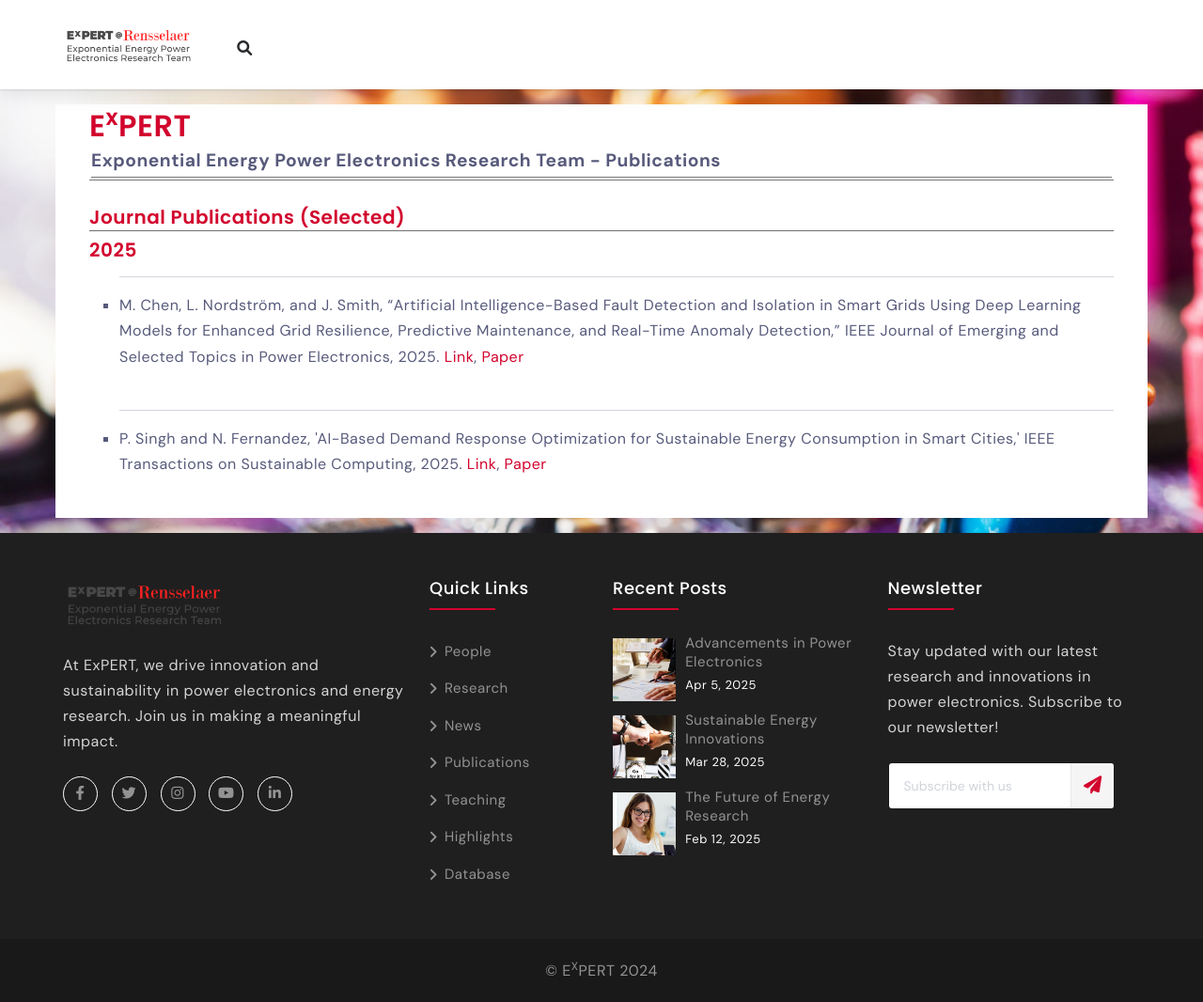
After one commit to gkwofie3/expert, a Django app: page /publications/2025/ in a window 1280 px wide. The commit adds this page. Shown: the whole page at 94% size. Run offline with Django 5.2, Linux system fonts and the light colour scheme; data comes from the database, SQL or seed files in the repository; both versions use the stored data as it was after the commit; some libraries are stand-ins or nearby versions.

Commit message:
upated according to list

```diff
--- a/main/models.py
+++ b/main/models.py
@@ -142,8 +142,6 @@ class Publication(models.Model):
     pdf = models.FileField(upload_to='publications/', blank=True, null=True)
     link=models.URLField(blank=True, null=True)
 
-
-
 class Teaching(models.Model):
     course_name = models.CharField(max_length=255)
     instructor = models.CharField(max_length=225)
--- a/main/this.py
+++ b/main/this.py
@@ -12,7 +12,7 @@ def publication_view():
     # Organize publications by year
     publications_by_year = defaultdict(list)
     for pub in publications:
-        year = pub.publication_date.year  # Extract year from publication_date
+        year = pub.publication_date.year
         publications_by_year[year].append(pub)
     # Convert to a normal dictionary and sort by year (newest first)
     publications_by_year = dict(sorted(publications_by_year.items(), reverse=True))
--- a/main/urls.py
+++ b/main/urls.py
@@ -13,6 +13,7 @@ urlpatterns=[
     path('news/', views.news, name='news'),
     path('news/<int:id>/', views.news_read, name='news'),
     path('publications/', views.publications, name='publications'),
+    path('publications/<int:year>/', views.publications_year, name='publications_year'),
     path('teaching/', views.teaching, name='teaching'),
     path('highlights/', views.highlights, name='highlights'),
     path('database/', views.database, name='database'),
--- a/main/views.py
+++ b/main/views.py
@@ -21,7 +21,7 @@ from django.core.validators import validate_email
 from django.core.exceptions import ValidationError
 from django.db.models import Q
 from .models import Slider,Lab,Slider,Sponsor,Research,New,Publication,Teaching,Database,NewsComment
-from users.models import Publication,User,Award,ResearchInterest,ResearchProject,Education,AcademicAchievement,ProfessionalExperience,AdminNote,Skill
+from users.models import Publication as userpubs,User,Award,ResearchInterest,ResearchProject,Education,AcademicAchievement,ProfessionalExperience,AdminNote,Skill
 
 from django.utils.timezone import now
 
@@ -168,6 +168,15 @@ def publications(request):
     context=this.refreshDB()
     context['page_title']='Publications || Expert'
     return render(request, 'main/publications.html',context)
+def publications_year(request,year):
+    context=None
+    context=this.refreshDB()
+    pubby=Publication.objects.filter(publication_date__year=year)
+    context['pubby']=pubby
+    context['year']=year
+
+    context['page_title']='Publications || Expert'
+    return render(request, 'main/pubby.html',context)
 
 def teaching(request):
     return render(request, 'teaching.html')
--- a/templates/main/header.html
+++ b/templates/main/header.html
@@ -37,46 +37,51 @@
                                 <li><a href="/people/">PEOPLE</a></li>
                                 <li><a href="/research/">RESEARCH</a></li>
                                 <li><a href="/news/">NEWS</a></li>
-                                <li><a href="/publications/">PUBLICATIONS</a></li>
+                                <li><a href="/publications/">PUBLICATIONS</a>
+                                    <ul class="row megamenu">
+                                        <li class="col-lg-3">
+                                            <span class="mb-lg-2 d-block py-2 px-4 p-lg-0 small text-uppercase sub-title"> 2025 - 2022</span>
+                                            <ul>
+                                                <li><a href="/publications/2025/">2025</a></li>
+                                                <li><a href="/publications/2024/">2024</a></li>
+                                                <li><a href="/publications/2023/">2023</a></li>
+                                                <li><a href="/publications/2022/">2022</a></li>
+                                            </ul>
+                                        </li>
+                                        <li class="col-lg-3">
+                                            <span class="mb-lg-2 d-block py-2 px-4 p-lg-0 small text-uppercase sub-title"> 2021 - 2018</span>
+                                            <ul>
+                                                <li><a href="/publications/2021/">2021</a></li>
+                                                <li><a href="/publications/2020/">2020</a></li>
+                                                <li><a href="/publications/2019/">2019</a></li>
+                                                <li><a href="/publications/2018/">2018</a></li>
+                                            </ul>
+                                        </li>
+                                        <li class="col-lg-3">
+                                            <span class="mb-lg-2 d-block py-2 px-4 p-lg-0 small text-uppercase sub-title"> 2017 - 2014</span>
+                                            <ul>
+                                                <li><a href="/publications/2017/">2017</a></li>
+                                                <li><a href="/publications/2016/">2016</a></li>
+                                                <li><a href="/publications/2015/">2015</a></li>
+                                                <li><a href="/publications/2014/">2014</a></li>
+                                            </ul>
+                                        </li>
+                                        <li class="col-lg-3">
+                                            <span class="mb-lg-2 d-block py-2 px-4 p-lg-0 small text-uppercase sub-title"> 2013 - 2010</span>
+                                            <ul>
+                                                <li><a href="/publications/2013/">2013</a></li>
+                                                <li><a href="/publications/2012/">2012</a></li>
+                                                <li><a href="/publications/2011/">2011</a></li>
+                                                <li><a href="/publications/2010/">2010</a></li>
+                                                <li><a href="/publications/2009/">2010</a></li>
+                                            </ul>
+                                        </li>
+                                    </ul>
+                                </li>
                                 <li><a href="/teaching/">TEACHING</a></li>
                                 <li><a href="/database/">DATABASE</a></li>
                                 <li><a href="#!">JOIN</a>
-                                    <ul class="row megamenu">
-                                        <li class="col-lg-3">
-                                            <span class="mb-lg-2 d-block py-2 px-4 p-lg-0 small text-uppercase sub-title">Elements 01</span>
-                                            <ul>
-                                                <li><a href="accordions.html"><i class="fas fa-sliders-h me-2"></i>Accordions</a></li>
-                                                <li><a href="action-boxes.html"><i class="far fa-square me-2"></i>Action Boxes</a></li>
-                                                <li><a href="alerts.html"><i class="fas fa-bell me-2"></i>Alerts</a></li>
 
-                                            </ul>
-                                        </li>
-                                        <li class="col-lg-3">
-                                            <span class="mb-lg-2 d-block py-2 px-4 p-lg-0 small text-uppercase sub-title">Elements 02</span>
-                                            <ul>
-                                                <li><a href="countups.html"><i class="fas fa-compress me-2"></i>Countups</a></li>
-                                                <li><a href="dropcaps.html"><i class="fas fa-highlighter me-2"></i>Dropcaps</a></li>
-                                                <li><a href="dropdowns.html"><i class="far fa-caret-square-down me-2"></i>Dropdowns</a></li>
-
-                                            </ul>
-                                        </li>
-                                        <li class="col-lg-3">
-                                            <span class="mb-lg-2 d-block py-2 px-4 p-lg-0 small text-uppercase sub-title">Elements 03</span>
-                                            <ul>
-                                                <li><a href="lightbox.html"><i class="far fa-sun me-2"></i>Lightbox</a></li>
-                                                <li><a href="liststyles.html"><i class="fas fa-list-ul me-2"></i>List Styles</a></li>
-
-                                            </ul>
-                                        </li>
-                                        <li class="col-lg-3">
-                                            <span class="mb-lg-2 d-block py-2 px-4 p-lg-0 small text-uppercase sub-title">Elements 04</span>
-                                            <ul>
-                                                <li><a href="social-icons.html"><i class="fas fa-share-square me-2"></i>Social Icons</a></li>
-                                                <li><a href="subscribe.html"><i class="fas fa-newspaper me-2"></i>Subscribe</a></li>
-
-                                            </ul>
-                                        </li>
-                                    </ul>
                                 </li>
                             </ul>
                             <!-- end menu area -->
@@ -85,7 +90,6 @@
                             <div class="attr-nav me-lg-0">
                                 <ul>
                                     <li class="dropdown me-3 me-lg-0">
-
 
                                     </li>
                                     <li class="search"><a href="#"><i class="fas fa-search"></i></a></li>
--- /dev/null
+++ b/templates/main/pubby.html
@@ -0,0 +1,60 @@
+{% include 'main/head.html' %}
+
+<body>
+
+    <!-- PAGE LOADING
+    ================================================== -->
+    <div id="preloader"></div>
+
+    <!-- MAIN WRAPPER
+    ================================================== -->
+    <div class="main-wrapper " style="width: 100%;">
+
+        <!-- HEADER
+        ================================================== -->
+        {% include 'main/header.html' %}
+        <!-- PEOPLE
+         =============================================== -->
+        <div class="section px-3" style="width: 100%;display: block;">
+            <div class="container p-3 ">
+                <div class="row  bg-white px-4">
+                    <div class="col-12 double-underline">
+                        <div class="w-100" style="border-bottom: 1px rgb(121, 121, 121) solid;">
+                            <h2 style="margin: 0px;  padding: 0px;margin-top: 4px !important;" class="text-primary ">E<sup>x</sup>PERT </h2>
+                            <div  style="font-size: larger;font-weight: bolder; margin: 2px;border-bottom: 1px rgb(120, 120, 120) solid;">Exponential Energy Power Electronics Research Team -  Publications</div>
+                        </div>
+                        <br>
+                        <h5 class="text-primary" style="border-bottom: 1px rgb(113, 112, 112) solid; padding-bottom: 2px;">
+                            Journal Publications (Selected)
+                        </h5>
+                    </div>
+
+                    <div class="col-sm-12">
+                        <h5 class="text-primary">{{ year }}</h5>
+                        {% if pubby %}
+                            <ul>
+                            {% for pub in pubby %}
+                                <hr>
+                                <li style="list-style:square;" title="{{ pub.abstract }}">
+                                    {{ pub.title }}
+                                    <a class="text-primary" href="{{ pub.link }}">Link</a>, <a class="text-primary"  href="{{ pub.pdf }}">Paper</a>
+                                </li>
+                                <br>
+
+                            {% endfor %}
+                            </ul>
+                        {% else %}
+                            <p>There is no Publication for {{year}}!</p>
+                        {% endif %}
+                    </div>
+
+                </div>
+            </div>
+        </div>
+        <!-- FOOTER
+        ================================================== -->
+        {% include 'main/footer.html' %}
+
+    </div>
+
+{% include 'main/end.html' %}
```
Also changed, not shown: db.sqlite3.
